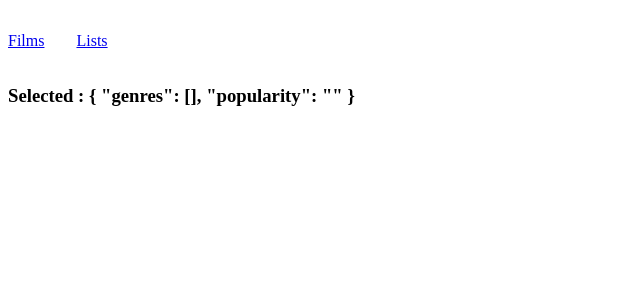
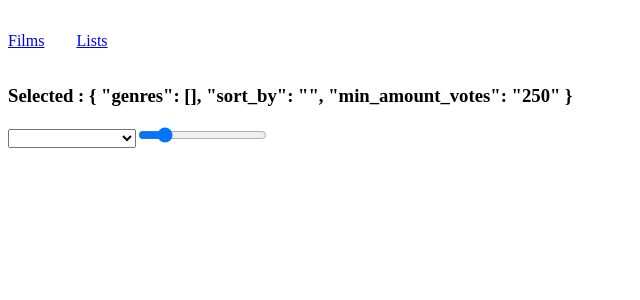
Before and after one commit to kirillmihalych/letterboxd-copy-sample, a Vue app: page /films/discovered_list in a window 1280 px wide. Shown: the top 300 px of the page, without its empty margins (0-640 px from the left). Built offline with nearby package versions, Linux system fonts and the light colour scheme; no server answers.

Commit message:
[15] add more filters and sort functionality

```diff
--- a/src/api.ts
+++ b/src/api.ts
@@ -183,9 +183,10 @@ export const doDiscoverMovies = async (options: IDiscoverOptions) => {
     (accStr, currStr) => (accStr += `${currStr}%2C`),
     ''
   )
+  const minVotes = options.min_amount_votes
   const response = await (
     await fetch(
-      `https://api.themoviedb.org/3/discover/movie?include_adult=false&include_video=false&language=ru-RU&page=1&sort_by=${options.popularity}&with_genres=${genres}`,
+      `https://api.themoviedb.org/3/discover/movie?include_adult=false&include_video=false&language=ru-RU&page=1&sort_by=${options.sort_by}&with_genres=${genres}&vote_count.gte=${minVotes}`,
       optionsSort
     )
   ).json()
--- a/src/components/filters/FilterList.vue
+++ b/src/components/filters/FilterList.vue
@@ -3,6 +3,8 @@
     <h3>Selected : {{ filtersStore.selectedOptions }}</h3>
     <!-- genres -->
     <GenreList />
+    <SortOptionList />
+    <VotesAmountInput />
   </section>
 </template>
 
@@ -12,6 +14,8 @@ import { loadGenreList } from '@/api'
 import type { IGenre } from '@/types'
 import GenreList from './genres/GenreList.vue'
 import { computed, onMounted, ref } from 'vue'
+import SortOptionList from '../sort/SortOptionList.vue'
+import VotesAmountInput from './rating/VotesAmountInput.vue'
 
 // я выбираю жанр, он добавляется к параметрам
 // дисковер муви
--- /dev/null
+++ b/src/components/filters/rating/VotesAmountInput.vue
@@ -0,0 +1,15 @@
+<template>
+  <input type="range" min="0" max="300" step="1" @change="onRangeUpdate" />
+</template>
+
+<script setup lang="ts">
+import { debounce } from 'lodash-es'
+import useFiltersStore from '@/stores/filters'
+const filtersStore = useFiltersStore()
+const onRangeUpdate = debounce((e: Event) => {
+  const event = e.target as HTMLInputElement
+  filtersStore.selectedOptions.min_amount_votes = event.value
+}, 300)
+</script>
+
+<style scoped></style>
--- a/src/components/movie-discover/DiscoverMovieList.vue
+++ b/src/components/movie-discover/DiscoverMovieList.vue
@@ -1,11 +1,17 @@
 <template>
-  <div v-for="movie in filterStore.discoveredMovieList">
+  <MovieImgCard
+    v-for="movie in filterStore.discoveredMovieList"
+    :key="movie.id"
+    :movie="movie"
+  />
+  <!-- <div v-for="movie in filterStore.discoveredMovieList">
     {{ movie.title }}
-  </div>
+  </div> -->
 </template>
 
 <script setup lang="ts">
 import useFiltersStore from '@/stores/filters'
+import MovieImgCard from '../filters/MovieImgCard.vue'
 
 const filterStore = useFiltersStore()
 </script>
--- /dev/null
+++ b/src/components/sort/SortOptionList.vue
@@ -0,0 +1,17 @@
+<template>
+  <select v-model="filtersStore.selectedOptions.sort_by">
+    <option value="popularity.desc">popularity</option>
+    <option value="vote_average.desc">rating</option>
+    <option value="vote_count.desc">vote amount</option>
+    <option value="primary_release_date.desc">realese date desc</option>
+    <option value="primary_release_date.desc.asc">realese date asc</option>
+  </select>
+</template>
+
+<script setup lang="ts">
+import useFiltersStore from '@/stores/filters'
+
+const filtersStore = useFiltersStore()
+</script>
+
+<style scoped></style>
--- a/src/stores/filters.ts
+++ b/src/stores/filters.ts
@@ -10,7 +10,8 @@ interface IFilterStore {
 const useFiltersStore = defineStore('filters', () => {
   const defaultOptions: IDiscoverOptions = {
     genres: [],
-    popularity: '',
+    sort_by: '',
+    min_amount_votes: '250',
   }
 
   const selectedOptions = ref<IDiscoverOptions>(defaultOptions)
--- a/src/types.ts
+++ b/src/types.ts
@@ -88,5 +88,6 @@ export interface IFilters {
 
 export interface IDiscoverOptions {
   genres: number[] | []
-  popularity: string
+  sort_by: string | ''
+  min_amount_votes: string
 }
```
